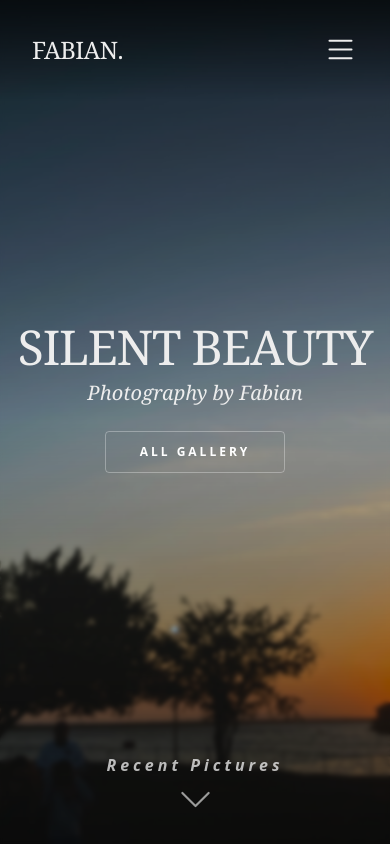
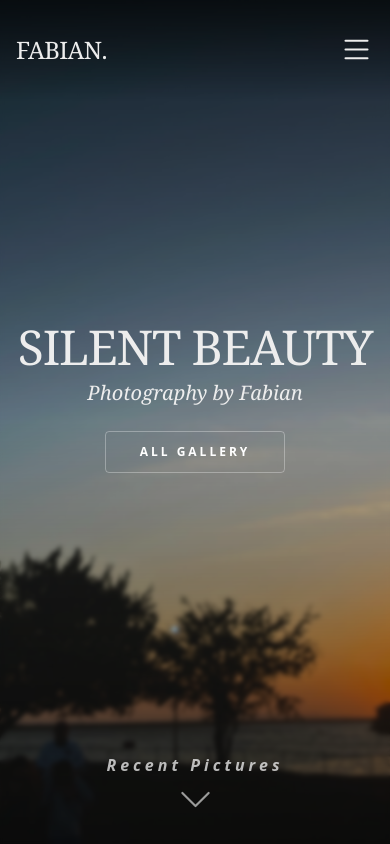
Before and after one commit to SergioMadrid522/blog, a Next.js app: page / in a window 390 px wide. Shown: the top 844 px of the page. Built offline with nearby package versions, Linux system fonts and the light colour scheme; no server answers; a web font is replaced by a local one.

Commit message:
fix navbar responsive issues

```diff
--- a/src/components/navbar/Links.tsx
+++ b/src/components/navbar/Links.tsx
@@ -30,11 +30,11 @@ export default function Links({ username, handleClick }: LinkProps) {
             font-sans font-bold uppercase tracking-widest
             mb-4 md:mb-0 md:mr-6
             flex items-center gap-2
-            cursor-default select-none
+            cursor-pointer
         "
         >
           <span className="w-2 h-2 rounded-full bg-green-500 animate-pulse"></span>
-          {username}
+          <Link href="/api/auth/signout">{username}</Link>
         </div>
       )}
     </>
--- a/src/components/navbar/NavbarContent.tsx
+++ b/src/components/navbar/NavbarContent.tsx
@@ -25,9 +25,10 @@ export default function NavbarContent({
         fixed
         top-0 left-0
         flex items-center justify-between
-        px-8 py-8 md:px-30
+        px-4 md:px-7.5 lg:px-6.5
+        py-8
         bg-linear-to-b from-black/60 via-black/30 to-transparent/20
-        w-full
+        w-full md:w-full
         z-1
       "
     >
```
